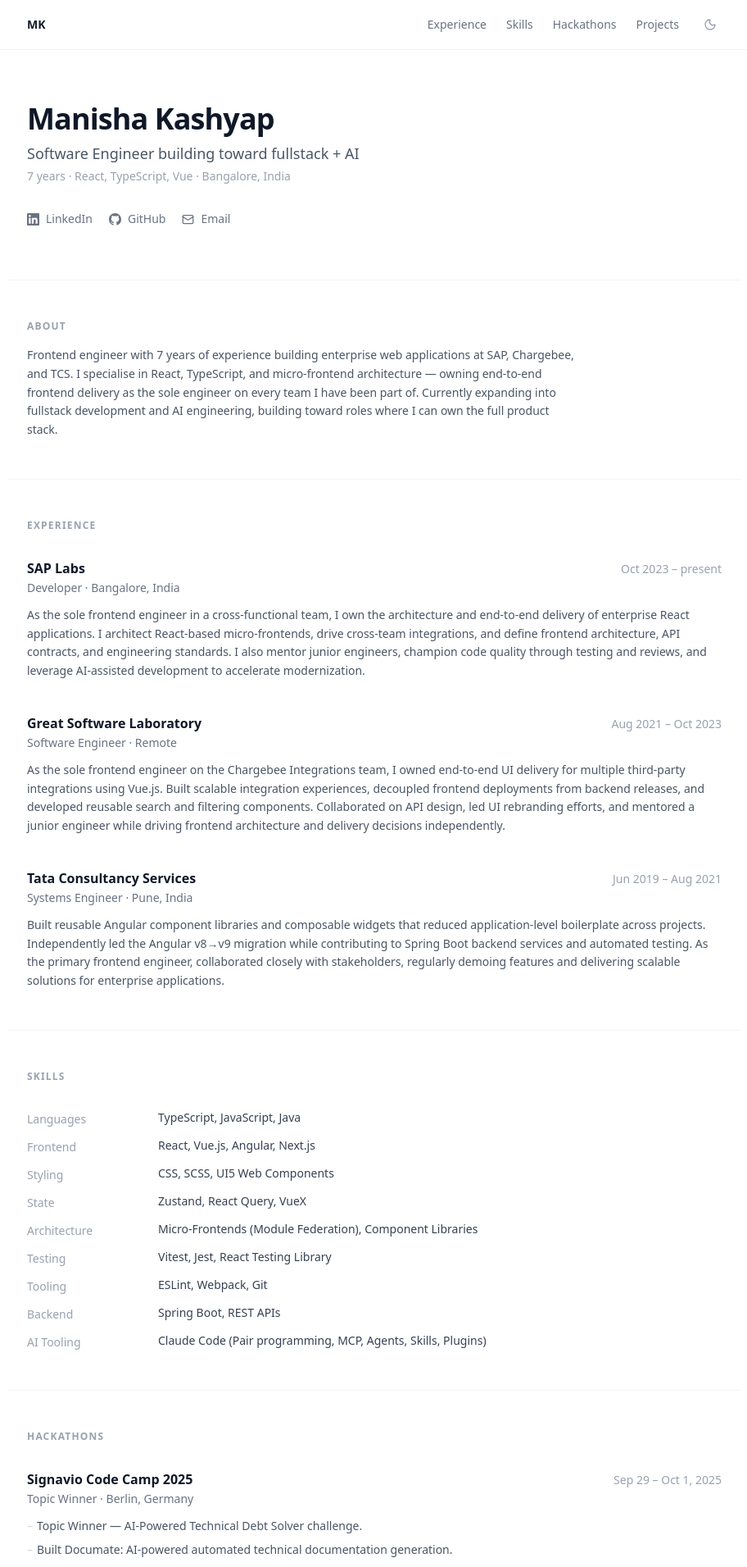
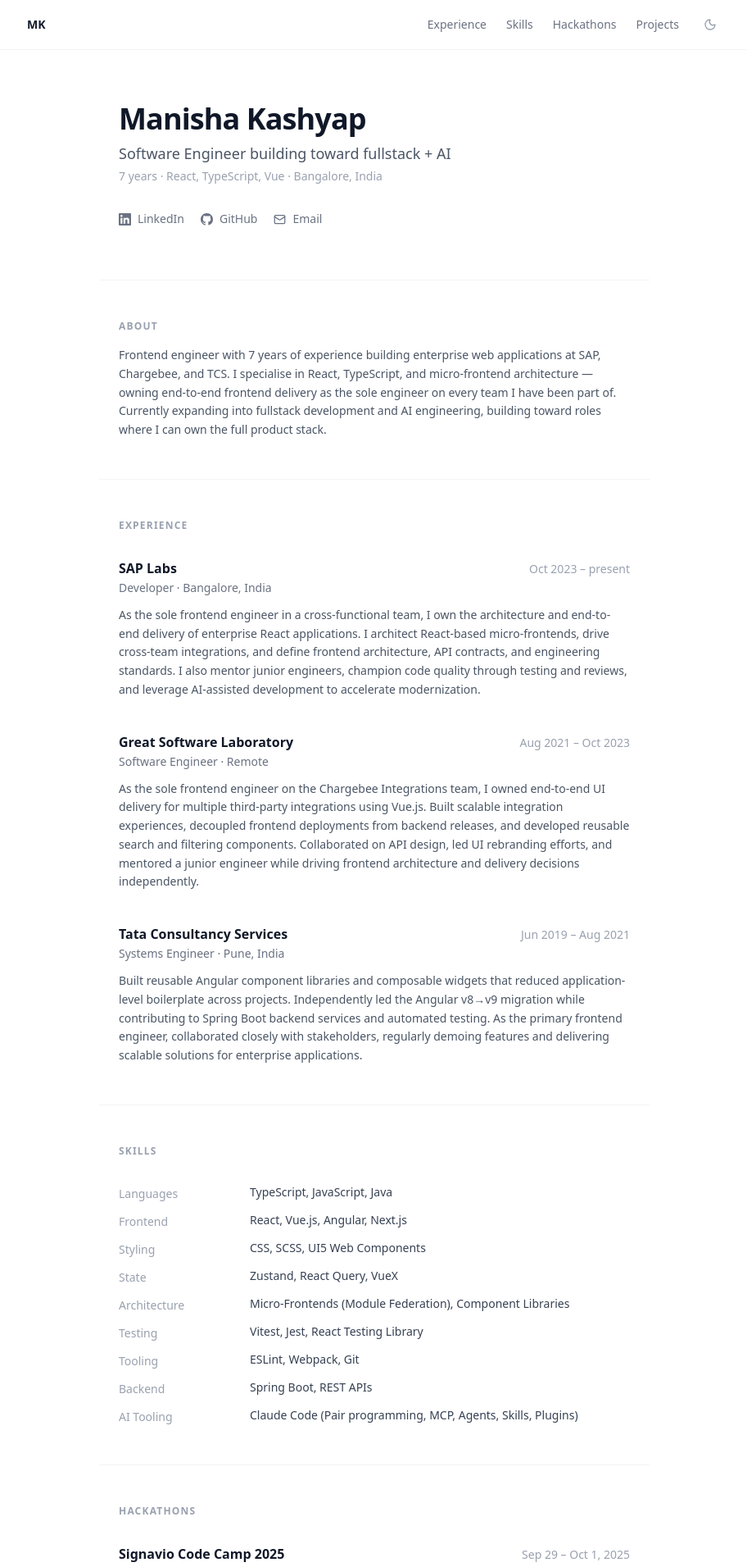
Before and after one commit to k-manisha/k-manisha.github.io, a Next.js app: page / in a window 1280 px wide. Shown: the top 1911 px of the page at 82% size, without its empty margins (183-1095 px from the left). Built offline with nearby package versions, Linux system fonts and the light colour scheme.

Commit message:
style updates

```diff
--- a/components/Hackathons.tsx
+++ b/components/Hackathons.tsx
@@ -9,9 +9,9 @@
       <div className="space-y-8">
         {hackathons.map((item) => (
           <div key={item.name}>
-            <div className="grid grid-cols-[1fr_auto] gap-x-4 items-baseline">
+            <div className="flex items-baseline justify-between gap-6">
               <h3 className="text-base font-semibold text-gray-900 dark:text-white">{item.name}</h3>
-              <span className="text-sm text-gray-400 dark:text-gray-500 whitespace-nowrap">{item.period}</span>
+              <span className="text-sm text-gray-400 dark:text-gray-500 shrink-0">{item.period}</span>
             </div>
             <p className="text-sm text-gray-500 dark:text-gray-400 mt-0.5">
               {item.result} · {item.location}
--- a/components/Hero.tsx
+++ b/components/Hero.tsx
@@ -4,7 +4,7 @@
 
 export default function Hero() {
   return (
-    <section className="max-w-4xl mx-auto px-6 py-16">
+    <section className="max-w-2xl mx-auto px-6 py-16">
       <h1 className="text-4xl font-semibold tracking-tight text-gray-900 dark:text-white mb-2">
         {hero.name}
       </h1>
--- a/components/Section.tsx
+++ b/components/Section.tsx
@@ -8,7 +8,7 @@
   return (
     <section
       id={id}
-      className={`max-w-4xl mx-auto px-6 py-12 border-t border-gray-100 dark:border-gray-800/60 ${className}`}
+      className={`max-w-2xl mx-auto px-6 py-12 border-t border-gray-100 dark:border-gray-800/60 ${className}`}
     >
       {children}
     </section>
--- a/components/TimelineItem.tsx
+++ b/components/TimelineItem.tsx
@@ -9,9 +9,9 @@
 export default function TimelineItem({ title, subtitle, meta, period, summary }: TimelineItemProps) {
   return (
     <div>
-      <div className="grid grid-cols-[1fr_auto] gap-x-4 items-baseline mb-0.5">
+      <div className="flex items-baseline justify-between gap-6 mb-0.5">
         <h3 className="text-base font-semibold text-gray-900 dark:text-white">{title}</h3>
-        <span className="text-sm text-gray-400 dark:text-gray-500 whitespace-nowrap">{period}</span>
+        <span className="text-sm text-gray-400 dark:text-gray-500 shrink-0">{period}</span>
       </div>
       <p className="text-sm text-gray-500 dark:text-gray-400 mb-3">
         {subtitle} · {meta}
```
